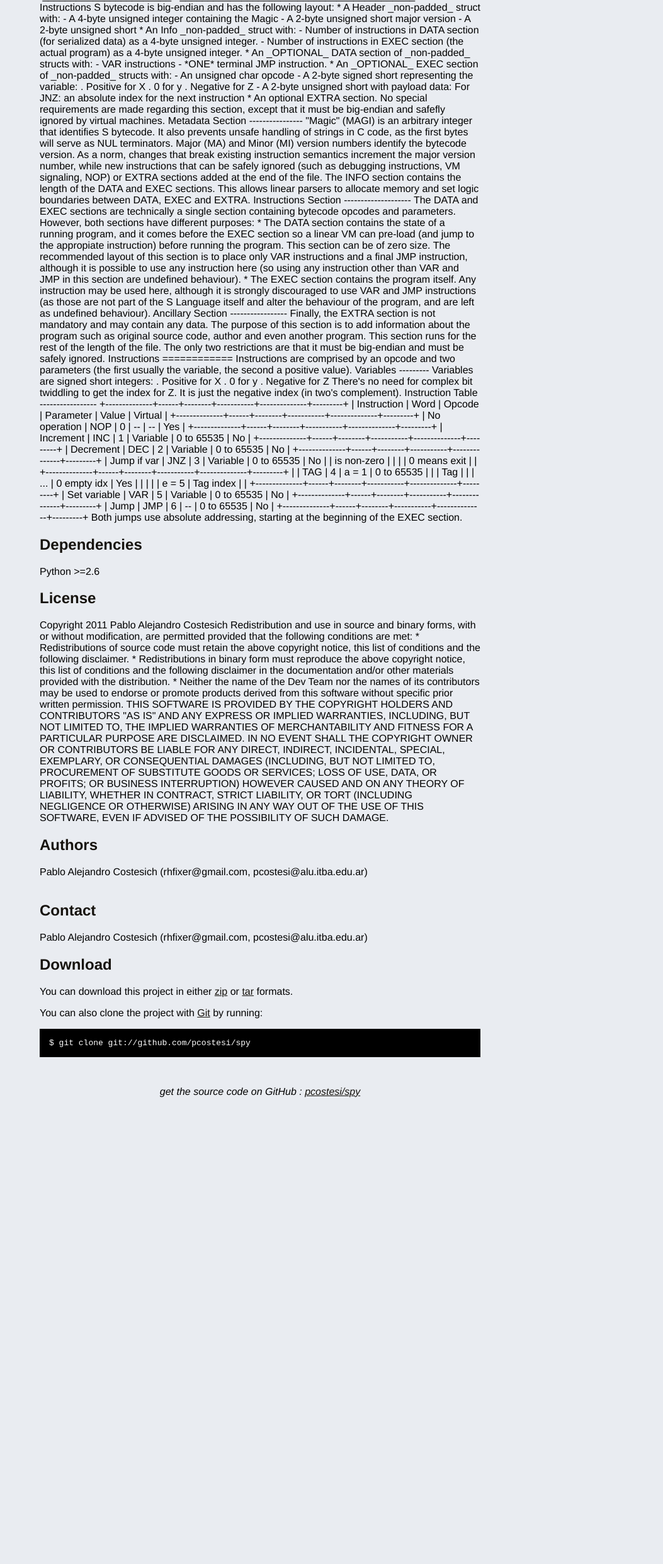
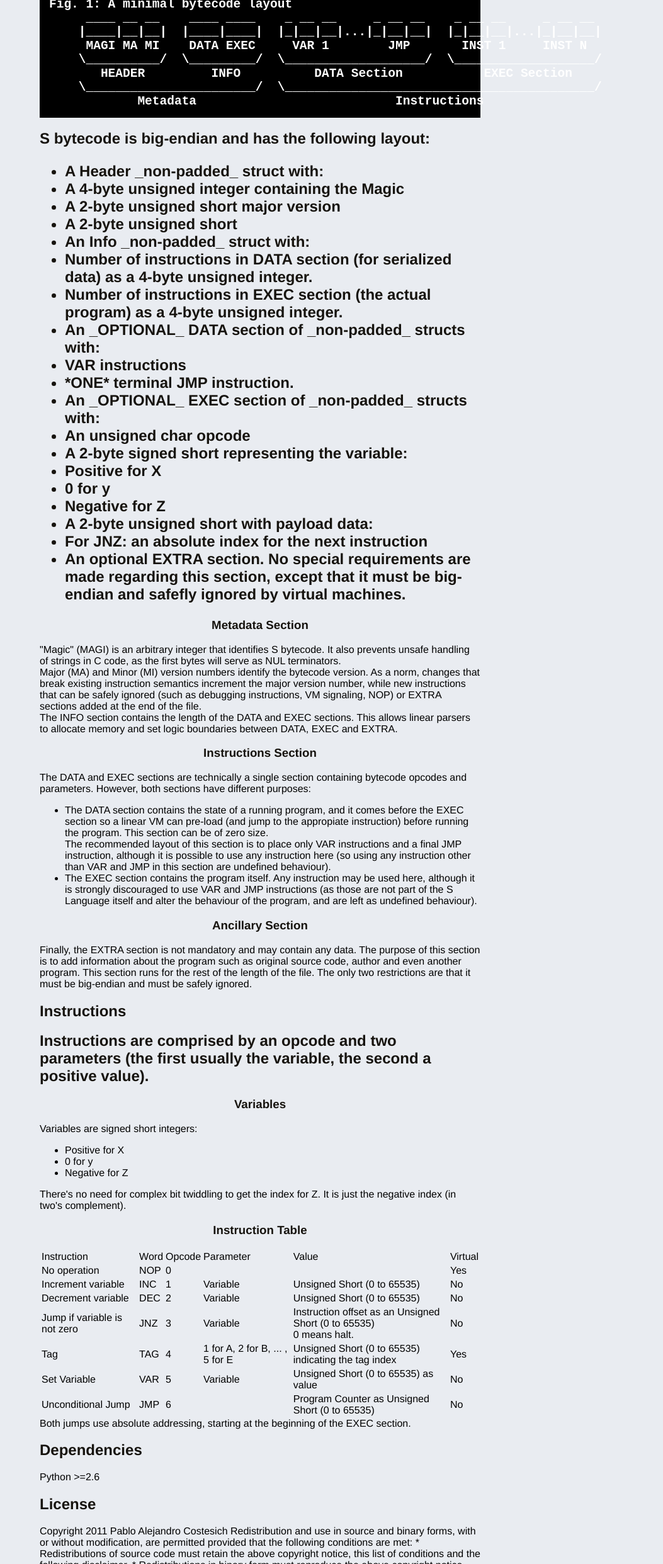
Before and after one commit to pcostesi/spy, a plain HTML site: page index.html in a window 1280 px wide. Shown: the part 316-2800 px from the top of the page at 63% size, without its empty margins (227-1280 px from the left). Before the commit the page ends 2067 px from the top, so only its background shows below. Drawn offline with Linux system fonts and the light colour scheme.

Commit message:
Fixed formatting issues

```diff
--- a/index.html
+++ b/index.html
@@ -51,114 +51,180 @@
 
     <p>S bytecode has been designed with portability and ease of implementation
 even in low-level languages. It is a big-endian binary file that stores
-both the program and optionally a snapshot.
-Layout
-======
+both the program and optionally a snapshot.</p>
+
+<h2>Layout<h2>
+
+<pre>
 Fig. 1: A minimal bytecode layout
-____ __ __ ____ ____ _ __ __ _ __ __ _ __ __ _ __ __
-|____|__|__| |____|____| |_|__|__|...|_|__|__| |_|__|__|...|_|__|__|
-MAGI MA MI DATA EXEC VAR 1 JMP INST 1 INST N
-\__________/ \_________/ \___________________/ \___________________/
-HEADER INFO DATA Section EXEC Section
-\_______________________/ \__________________________________________/
-Metadata Instructions
-S bytecode is big-endian and has the following layout:
-* A Header _non-padded_ struct with:
-- A 4-byte unsigned integer containing the Magic
-- A 2-byte unsigned short major version
-- A 2-byte unsigned short
-* An Info _non-padded_ struct with:
-- Number of instructions in DATA section (for serialized data)
-as a 4-byte unsigned integer.
-- Number of instructions in EXEC section (the actual program)
-as a 4-byte unsigned integer.
-* An _OPTIONAL_ DATA section of _non-padded_ structs with:
-- VAR instructions
-- *ONE* terminal JMP instruction.
-* An _OPTIONAL_ EXEC section of _non-padded_ structs with:
-- An unsigned char opcode
-- A 2-byte signed short representing the variable:
-. Positive for X
-. 0 for y
-. Negative for Z
-- A 2-byte unsigned short with payload data:
-For JNZ: an absolute index for the next instruction
-* An optional EXTRA section. No special requirements are made
-regarding this section, except that it must be big-endian and
-safefly ignored by virtual machines.
-Metadata Section
-----------------
+     ____ __ __    ____ ____    _ __ __     _ __ __    _ __ __     _ __ __
+    |____|__|__|  |____|____|  |_|__|__|...|_|__|__|  |_|__|__|...|_|__|__|
+     MAGI MA MI    DATA EXEC     VAR 1        JMP       INST 1     INST N
+    \__________/  \_________/  \___________________/  \___________________/
+       HEADER         INFO          DATA Section           EXEC Section
+    \_______________________/  \__________________________________________/
+            Metadata                           Instructions
+</pre>
+
+        S bytecode is big-endian and has the following layout:
+        <ul>
+            <li> A Header _non-padded_ struct with:
+                <li> A 4-byte unsigned integer containing the Magic</li>
+                <li> A 2-byte unsigned short major version</li>
+                <li> A 2-byte unsigned short</li>
+            </li>
+            <li> An Info _non-padded_ struct with:
+                <li> Number of instructions in DATA section (for serialized data)
+                  as a 4-byte unsigned integer.</li>
+                <li> Number of instructions in EXEC section (the actual program)
+                  as a 4-byte unsigned integer.</li>
+            </li>
+            <li> An _OPTIONAL_ DATA section of _non-padded_ structs with:
+                <li> VAR instructions</li>
+                <li> *ONE* terminal JMP instruction.</li>
+            </li>
+            <li> An _OPTIONAL_ EXEC section of _non-padded_ structs with:
+                <li> An unsigned char opcode</li>
+                <li> A 2-byte signed short representing the variable:
+                    <li> Positive for X</li>
+                    <li> 0 for y</li>
+                    <li> Negative for Z</li>
+                    </li>
+                <li> A 2-byte unsigned short with payload data:
+                    <li>For JNZ: an absolute index for the next instruction</li>
+                    </li>
+            </li>
+            <li> An optional EXTRA section. No special requirements are made
+              regarding this section, except that it must be big-endian and
+              safefly ignored by virtual machines.
+            </li>
+         </ul>
+<h3>Metadata Section</h3>
+
 "Magic" (MAGI) is an arbitrary integer that identifies S bytecode. It
 also prevents unsafe handling of strings in C code, as the first bytes
-will serve as NUL terminators.
+will serve as NUL terminators.<br>
 Major (MA) and Minor (MI) version numbers identify the bytecode version.
 As a norm, changes that break existing instruction semantics increment
 the major version number, while new instructions that can be safely
 ignored (such as debugging instructions, VM signaling, NOP) or EXTRA
-sections added at the end of the file.
+sections added at the end of the file.<br>
 The INFO section contains the length of the DATA and EXEC sections. This
 allows linear parsers to allocate memory and set logic boundaries between
-DATA, EXEC and EXTRA.
-Instructions Section
---------------------
+DATA, EXEC and EXTRA.<br>
+
+<h3>Instructions Section</h3>
 The DATA and EXEC sections are technically a single section containing
 bytecode opcodes and parameters. However, both sections have different
 purposes:
-* The DATA section contains the state of a running program, and
+<ul>
+<li> The DATA section contains the state of a running program, and
 it comes before the EXEC section so a linear VM can pre-load
 (and jump to the appropiate instruction) before running the
-program. This section can be of zero size.
+program. This section can be of zero size. <br>
 The recommended layout of this section is to place only VAR
 instructions and a final JMP instruction, although it is possible
 to use any instruction here (so using any instruction other than
-VAR and JMP in this section are undefined behaviour).
-* The EXEC section contains the program itself. Any instruction
+VAR and JMP in this section are undefined behaviour).</li>
+<li> The EXEC section contains the program itself. Any instruction
 may be used here, although it is strongly discouraged to use VAR
 and JMP instructions (as those are not part of the S Language
 itself and alter the behaviour of the program, and are left as
-undefined behaviour).
-Ancillary Section
------------------
+undefined behaviour).</li>
+</ul>
+<h3>Ancillary Section</h3>
 Finally, the EXTRA section is not mandatory and may contain any data.
 The purpose of this section is to add information about the program such
 as original source code, author and even another program. This section
 runs for the rest of the length of the file. The only two restrictions
 are that it must be big-endian and must be safely ignored.
-Instructions
-============
+
+<h2>Instructions<h2>
 Instructions are comprised by an opcode and two parameters (the first
 usually the variable, the second a positive value).
-Variables
----------
+
+<h3>Variables</h3>
 Variables are signed short integers:
-. Positive for X
-. 0 for y
-. Negative for Z
+<ul>
+<li> Positive for X</li>
+<li> 0 for y</li>
+<li> Negative for Z</li>
+</ul>
 There's no need for complex bit twiddling to get the index for Z. It is
 just the negative index (in two's complement).
-Instruction Table
------------------
-+--------------+------+--------+-----------+--------------+---------+
-| Instruction | Word | Opcode | Parameter | Value | Virtual |
-+--------------+------+--------+-----------+--------------+---------+
-| No operation | NOP | 0 | -- | -- | Yes |
-+--------------+------+--------+-----------+--------------+---------+
-| Increment | INC | 1 | Variable | 0 to 65535 | No |
-+--------------+------+--------+-----------+--------------+---------+
-| Decrement | DEC | 2 | Variable | 0 to 65535 | No |
-+--------------+------+--------+-----------+--------------+---------+
-| Jump if var | JNZ | 3 | Variable | 0 to 65535 | No |
-| is non-zero | | | | 0 means exit | |
-+--------------+------+--------+-----------+--------------+---------+
-| | TAG | 4 | a = 1 | 0 to 65535 | |
-| Tag | | | ... | 0 empty idx | Yes |
-| | | | e = 5 | Tag index | |
-+--------------+------+--------+-----------+--------------+---------+
-| Set variable | VAR | 5 | Variable | 0 to 65535 | No |
-+--------------+------+--------+-----------+--------------+---------+
-| Jump | JMP | 6 | -- | 0 to 65535 | No |
-+--------------+------+--------+-----------+--------------+---------+
 
+<h3>Instruction Table</h3>
+<table>
+    <thead>
+        <tr>
+         <td>Instruction</td>
+         <td>Word</td>
+         <td>Opcode</td>
+         <td>Parameter</td>
+         <td>Value</td>
+         <td>Virtual</td>
+        </tr>
+    </thead>
+    <tbody>
+        <tr>
+         <td>No operation</td>
+         <td>NOP</td>
+         <td>0</td>
+         <td></td>
+         <td></td>
+         <td>Yes</td>
+        </tr>
+        <tr>
+         <td>Increment variable</td>
+         <td>INC</td>
+         <td>1</td>
+         <td>Variable</td>
+         <td>Unsigned Short (0 to 65535)</td>
+         <td>No</td>
+        </tr>
+        <tr>
+         <td>Decrement variable</td>
+         <td>DEC</td>
+         <td>2</td>
+         <td>Variable</td>
+         <td>Unsigned Short (0 to 65535)</td>
+         <td>No</td>
+        </tr>
+        <tr>
+         <td>Jump if variable is not zero</td>
+         <td>JNZ</td>
+         <td>3</td>
+         <td>Variable</td>
+         <td>Instruction offset as an Unsigned Short (0 to 65535)<br>
+             0 means halt.</td>
+         <td>No</td>
+        </tr>
+        <tr>
+         <td>Tag</td>
+         <td>TAG</td>
+         <td>4</td>
+         <td>1 for A, 2 for B, ... , 5 for E</td>
+         <td>Unsigned Short (0 to 65535) indicating the tag index</td>
+         <td>Yes</td>
+        </tr>
+        <tr>
+         <td>Set Variable</td>
+         <td>VAR</td>
+         <td>5</td>
+         <td>Variable</td>
+         <td>Unsigned Short (0 to 65535) as value</td>
+         <td>No</td>
+        </tr>
+        <tr>
+         <td>Unconditional Jump</td>
+         <td>JMP</td>
+         <td>6</td>
+         <td></td>
+         <td>Program Counter as Unsigned Short (0 to 65535)</td>
+         <td>No</td>
+        </tr>
+    </tbody>
+</table>
 Both jumps use absolute addressing, starting at the beginning of the
 EXEC section.
 </p><h2>Dependencies</h2>
```
